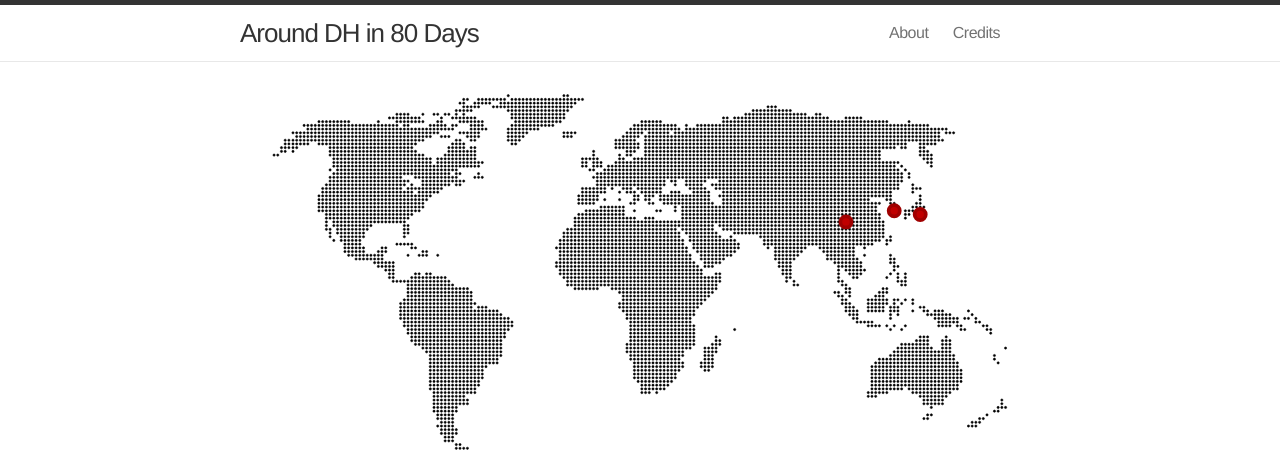
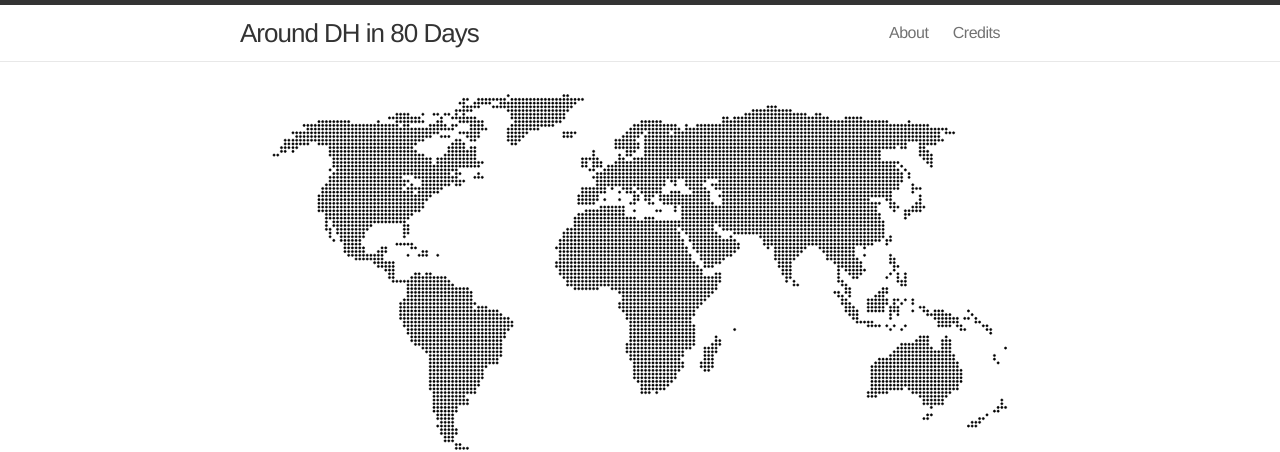
Before and after one commit to elotroalex/arounddh, a Jekyll site: the page built from index.html, in a window 1280 px wide. Shown: the top 452 px of the page. Built offline with Jekyll 4.4.1, drawn with Linux system fonts in a browser that asks for light colours; the list of posts is cut into pages by our own code.

```diff
--- a/_config.yml
+++ b/_config.yml
@@ -15,6 +15,6 @@
 # Stop future posts from publishing
 future: false
 
-limit_posts: 1
+# limit_posts: 1
 
 timezone: America/New_York
--- a/css/main.css
+++ b/css/main.css
@@ -153,6 +153,11 @@
   margin-top: 30px;
   text-align: center;
 
+}
+
+.posts li:nth-child(2) a
+{
+	font-size: 20px;
 }
 
 .posts .post-link {
--- a/index.html
+++ b/index.html
@@ -6,7 +6,11 @@
 
 <svg xmlns="http://www.w3.org/2000/svg" width="100%" height="360" viewBox="0 0 201 97">
 	 {% include map.svg %}
-<circle onclick="window.open(&#39;/jekyll/update/2014/06/22/day1/&#39;, &#39;_self&#39;)" onmouseover="style.fill=&#39;white&#39;" onmouseout="style.fill=&#39;#A00000&#39;" style="cursor: pointer" fill="#C00000" stroke="#A00000" stroke-miterlimit="10" cx="156" cy="35" r="1.5"/><circle onclick="window.open(&#39;/jekyll/update/2014/06/22/day1/&#39;, &#39;_self&#39;)" onmouseover="style.fill=&#39;white&#39;" onmouseout="style.fill=&#39;#A00000&#39;" style="cursor: pointer" fill="#C00000" stroke="#A00000" stroke-miterlimit="10" cx="169" cy="32" r="1.5"/><circle onclick="window.open(&#39;/jekyll/update/2014/06/22/day1/&#39;, &#39;_self&#39;)" onmouseover="style.fill=&#39;white&#39;" onmouseout="style.fill=&#39;#A00000&#39;" style="cursor: pointer" fill="#C00000" stroke="#A00000" stroke-miterlimit="10" cx="176" cy="33" r="1.5"/>
+	 {% assign totalposts = site.posts | size %}
+	 {% assign day = totalposts | minus:1 %}
+	 {% for project in site.data.projects limit:1 offset:day %}
+	 {{ project.point_html }}
+  {% endfor %}
 </svg>
 
 
@@ -26,8 +30,6 @@
   </ul>
 
 
-
-
   <p class="rss-subscribe">subscribe <a href="{{ "/feed.xml" | prepend: site.baseurl }}">via RSS</a></p>
 
 </div>
```
